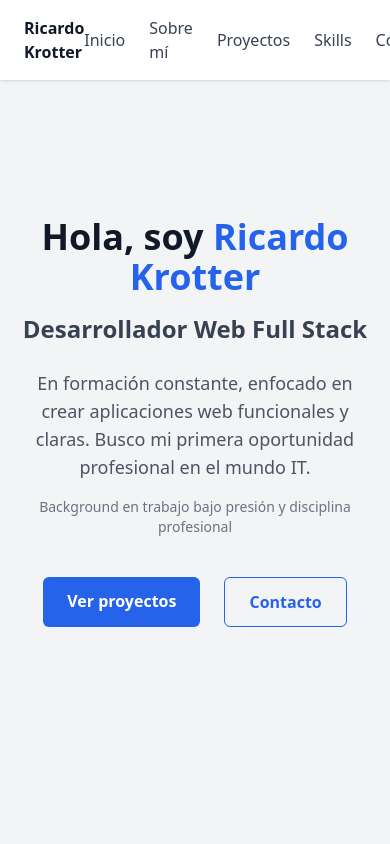
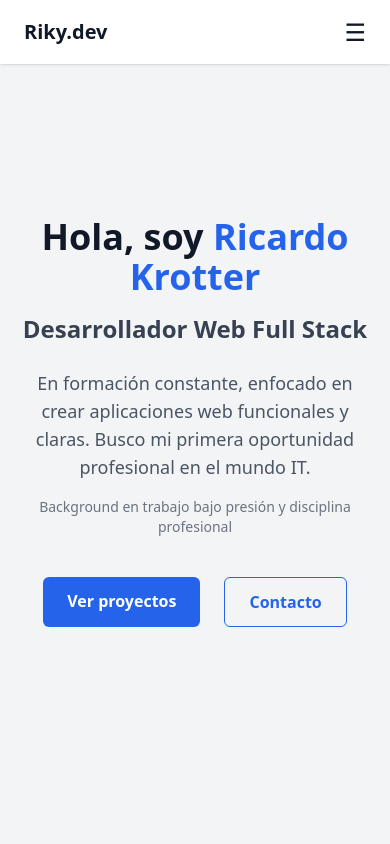
Before and after one commit to Riky48/mi-portfolio, a React (Vite) app: page / in a window 390 px wide. Shown: the top 844 px of the page. Built offline with nearby package versions, Linux system fonts and the light colour scheme.

Commit message:
Haciendo responsive el navbar, agregandoi hamburguesa

```diff
--- a/src/App.tsx
+++ b/src/App.tsx
@@ -1,3 +1,4 @@
+import { useEffect, useState } from "react";
 import Navbar from "./components/Navbar";
 import Hero from "./components/Hero";
 import About from "./components/About";
@@ -7,9 +8,16 @@ import Contact from "./components/Contact";
 import Footer from "./components/Footer";
 
 function App() {
+  const [dark, setDark] = useState(localStorage.theme === "dark");
+
+  useEffect(() => {
+    document.documentElement.classList.toggle("dark", dark);
+    localStorage.theme = dark ? "dark" : "light";
+  }, [dark]);
+
   return (
     <>
-      <Navbar />
+      <Navbar toggleDark={() => setDark(!dark)} />
       <Hero />
       <About />
       <Projects />
--- a/src/components/Navbar.tsx
+++ b/src/components/Navbar.tsx
@@ -1,39 +1,57 @@
-import { useEffect, useState } from "react";
+import { useState } from "react";
 
-export default function Navbar() {
-  const [darkMode, setDarkMode] = useState(false);
+type NavbarProps = {
+  toggleDark: () => void;
+};
 
-  useEffect(() => {
-    const root = document.documentElement;
-    darkMode
-      ? root.classList.add("dark")
-      : root.classList.remove("dark");
-  }, [darkMode]);
+export default function Navbar({ toggleDark }: NavbarProps){
+  const [open, setOpen] = useState(false);
 
   return (
-    <nav className="fixed top-0 left-0 w-full bg-white dark:bg-gray-900 shadow z-50">
+    <nav className="fixed top-0 w-full bg-white dark:bg-gray-900 shadow z-50">
       <div className="max-w-6xl mx-auto px-6 py-4 flex justify-between items-center">
 
-        <span className="font-bold text-gray-900 dark:text-white">
-          Ricardo Krotter
+        {/* Logo */}
+        <span className="text-xl font-bold text-gray-900 dark:text-white">
+          Riky.dev
         </span>
 
-        <div className="flex items-center gap-6">
-          <a href="#hero" className="text-gray-700 dark:text-gray-300 hover:text-blue-500">Inicio</a>
-          <a href="#about" className="text-gray-700 dark:text-gray-300 hover:text-blue-500">Sobre mí</a>
-          <a href="#projects" className="text-gray-700 dark:text-gray-300 hover:text-blue-500">Proyectos</a>
-          <a href="#skills" className="text-gray-700 dark:text-gray-300 hover:text-blue-500">Skills</a>
-          <a href="#contact" className="text-gray-700 dark:text-gray-300 hover:text-blue-500">Contacto</a>
+        {/* Links Desktop */}
+        <div className="hidden md:flex items-center gap-6">
+          <a href="#hero" className="nav-link">Inicio</a>
+          <a href="#about" className="nav-link">Sobre mí</a>
+          <a href="#projects" className="nav-link">Proyectos</a>
+          <a href="#skills" className="nav-link">Skills</a>
+          <a href="#contact" className="nav-link">Contacto</a>
 
-          <button
-            onClick={() => setDarkMode(!darkMode)}
-            className="px-3 py-1 rounded bg-gray-200 dark:bg-gray-700"
-          >
-            {darkMode ? "🌙" : "☀️"}
+          <button onClick={toggleDark} className="ml-4">
+            🌙
           </button>
         </div>
 
+        {/* Botón Hamburguesa (Mobile) */}
+        <button
+          onClick={() => setOpen(!open)}
+          className="md:hidden text-2xl text-gray-900 dark:text-white"
+        >
+          ☰
+        </button>
       </div>
+
+      {/* Menú Mobile */}
+      {open && (
+        <div className="md:hidden bg-white dark:bg-gray-900 px-6 pb-6 space-y-4">
+          <a href="#hero" onClick={() => setOpen(false)}>Inicio</a>
+          <a href="#about" onClick={() => setOpen(false)}>Sobre mí</a>
+          <a href="#projects" onClick={() => setOpen(false)}>Proyectos</a>
+          <a href="#skills" onClick={() => setOpen(false)}>Skills</a>
+          <a href="#contact" onClick={() => setOpen(false)}>Contacto</a>
+
+          <button onClick={toggleDark} className="block">
+            🌙 Modo oscuro
+          </button>
+        </div>
+      )}
     </nav>
   );
 }
--- a/src/components/Projects.tsx
+++ b/src/components/Projects.tsx
@@ -38,7 +38,8 @@ export default function Projects() {
 
           <div className="flex gap-4 pt-4">
             <a
-              href="#"
+              href="https://github.com/Riky48/TPFINALFIP-riff.and.rate"
+              target="_blank"
               className="px-6 py-3 bg-blue-600 text-white rounded-lg hover:bg-blue-700 transition"
             >
               Ver repositorio
--- a/src/index.css
+++ b/src/index.css
@@ -4,3 +4,6 @@
 html {
   scroll-behavior: smooth;
 }
+.nav-link {
+  @apply text-gray-700 dark:text-gray-300 hover:text-blue-600 transition;
+}
```
